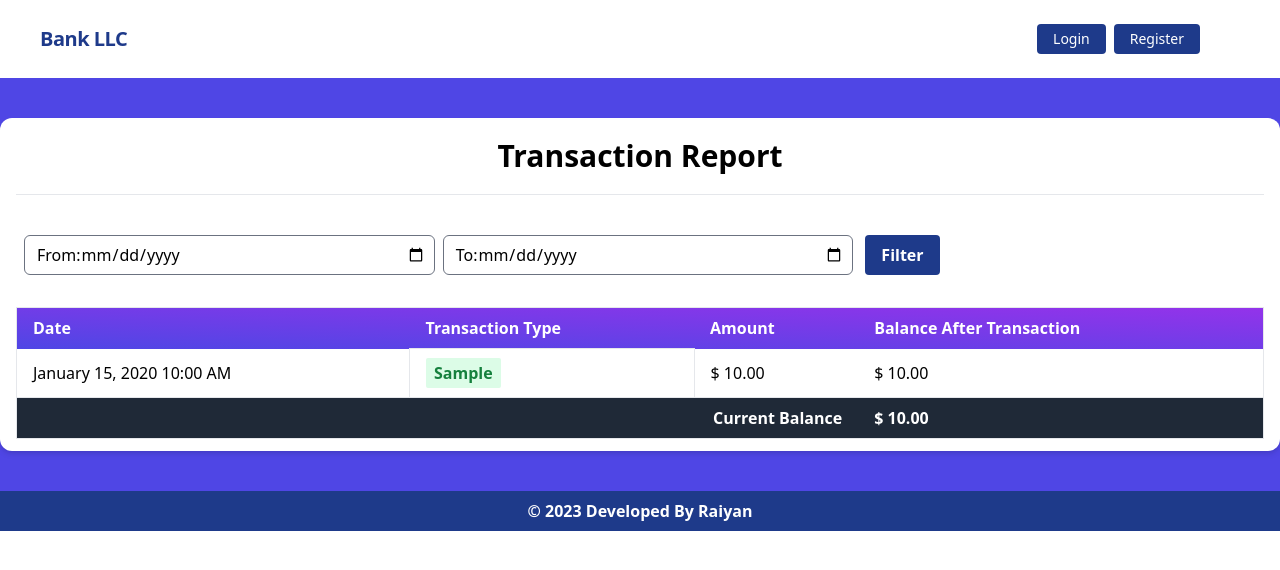
After one commit to coderboy-raiyan/Bank-Management-System, a Django app: template transactions/templates/transactions/transaction_report.html in a window 1280 px wide. The commit adds this page. Shown: the top 570 px of the page. Run offline with Django 4.2, Linux system fonts and the light colour scheme; the template is opened without the code that fills it: most values are stand-ins (such as "Sample title", 1, 10 or a date in 2020); some libraries are stand-ins or nearby versions.

Commit message:
transaction report view done

```diff
--- a/bank_management/settings.py
+++ b/bank_management/settings.py
@@ -39,6 +39,7 @@ INSTALLED_APPS = [
     'django.contrib.sessions',
     'django.contrib.messages',
     'django.contrib.staticfiles',
+    'django.contrib.humanize',
     'accounts',
     'core',
     'transactions'
--- a/transactions/templates/transactions/transaction_form.html
+++ b/transactions/templates/transactions/transaction_form.html
@@ -10,7 +10,7 @@
 <div class="w-full flex mt-5 justify-center ">
     <div class="bg-white w-5/12 rounded-lg">
         {% if title == 'Request For Loan' %}
-<div><a class="font-bold text-blue text-center pb-5 pt-10 px-5" href="{% url 'loan_list' %}">View All Loan List</a></div>
+<div><a class="font-bold text-blue text-center pb-5 pt-10 px-5" >View All Loan List</a></div>
         {% endif %}
 
         <h1 class="font-bold text-3xl text-center pb-5 pt-10 px-5">{{ title }}</h1>
--- /dev/null
+++ b/transactions/templates/transactions/transaction_report.html
@@ -0,0 +1,92 @@
+{% extends 'base.html' %}
+{% load static %}
+{% load humanize %}
+{% block head_title %}
+    <title>Transaction Reports</title>
+{% endblock %}
+
+{% block body %}
+
+
+<div class="my-10 py-3 px-4 bg-white rounded-xl shadow-md">
+  <h1 class="font-bold text-3xl text-center pb-5 pt-2">Transaction Report</h1>
+  <hr />
+  <form method="get" action="{% url 'transaction_report' %}">
+    <div class="flex justify-center">
+      <div
+        class="mt-10 pl-3 pr-2 bg-white border rounded-md border-gray-500 flex justify-between items-center relative w-4/12 mx-2"
+      >
+        <label for="start_date">From:</label>
+        <input
+          class="appearance-none w-full outline-none focus:outline-none active:outline-none"
+          type="date"
+          id="start_date"
+          name="start_date"
+        />
+      </div>
+
+      <div
+        class="mt-10 pl-3 pr-2 bg-white border rounded-md border-gray-500 flex justify-between items-center relative w-4/12"
+      >
+        <label for="end_date">To:</label>
+        <input
+          class="appearance-none w-full outline-none focus:outline-none active:outline-none"
+          type="date"
+          id="end_date"
+          name="end_date"
+        />
+      </div>
+      <div class="mt-10 pl-3 pr-2 flex justify-between items-center relative w-4/12">
+        <button
+          class="bg-blue-900 hover:bg-blue-700 text-white font-bold py-2 px-4 rounded focus:outline-none focus:shadow-outline"
+          type="submit"
+        >
+          Filter
+        </button>
+      </div>
+    </div>
+  </form>
+  <table
+    class="table-auto mx-auto w-full px-5 rounded-xl mt-8 border dark:border-neutral-500"
+  >
+    <thead class="bg-purple-900 text-white text-left">
+      <tr
+        class="bg-gradient-to-tr from-indigo-600 to-purple-600 rounded-md py-2 px-4 text-white font-bold"
+      >
+        <th class="px-4 py-2">Date</th>
+        <th class="px-4 py-2">Transaction Type</th>
+        <th class="px-4 py-2">Amount</th>
+        <th class="px-4 py-2">Balance After Transaction</th>
+      </tr>
+    </thead>
+    <tbody>
+      {% for transaction in object_list %}
+      <tr class="border-b dark:border-neutral-500">
+        <td class="px-4 py-2">
+          {{ transaction.timestamp|date:"F d, Y h:i A" }}
+        </td>
+        <td class="px-4 py-3 text-s border">
+          <span
+            class="px-2 py-1 font-bold leading-tight rounded-sm {% if transaction.get_transaction_type_display == 'Withdrawal' %} text-red-700 bg-red-100 {% else %} text-green-700 bg-green-100 {% endif %}"
+          >
+            {{ transaction.get_transaction_type_display }}
+          </span>
+        </td>
+        <td class="px-4 py-2">
+          $ {{ transaction.amount|floatformat:2|intcomma }}
+        </td>
+        <td class="px-4 py-2">
+          $ {{ transaction.balance_after_transaction|floatformat:2|intcomma }}
+        </td>
+      </tr>
+      {% endfor %}
+      <tr class="bg-gray-800 text-white">
+        <th class="px-4 py-2 text-right" colspan="3">Current Balance</th>
+        <th class="px-4 py-2 text-left">
+          $ {{ account.balance|floatformat:2|intcomma }}
+        </th>
+      </tr>
+    </tbody>
+  </table>
+</div>
+{% endblock body %}
--- a/transactions/urls.py
+++ b/transactions/urls.py
@@ -1,9 +1,11 @@
 from django.urls import path
-from .views import DepositMoneyView, WithdrawView, LoanRequestView
+from .views import DepositMoneyView, WithdrawView, LoanRequestView, TransactionReportView
 
-# app_name = 'transactions'
+
 urlpatterns = [
     path("deposit/", DepositMoneyView.as_view(), name="deposit"),
     path("withdraw/", WithdrawView.as_view(), name="withdraw"),
     path("loan-request/", LoanRequestView.as_view(), name="loan_request"),
+    path("report/", TransactionReportView.as_view(),
+         name="transaction_report"),
 ]
```
Also changed, not shown: transactions/templates/transactions/loan_request.html (added, +52 -0 lines), transactions/views.py (+45 -5 lines).
